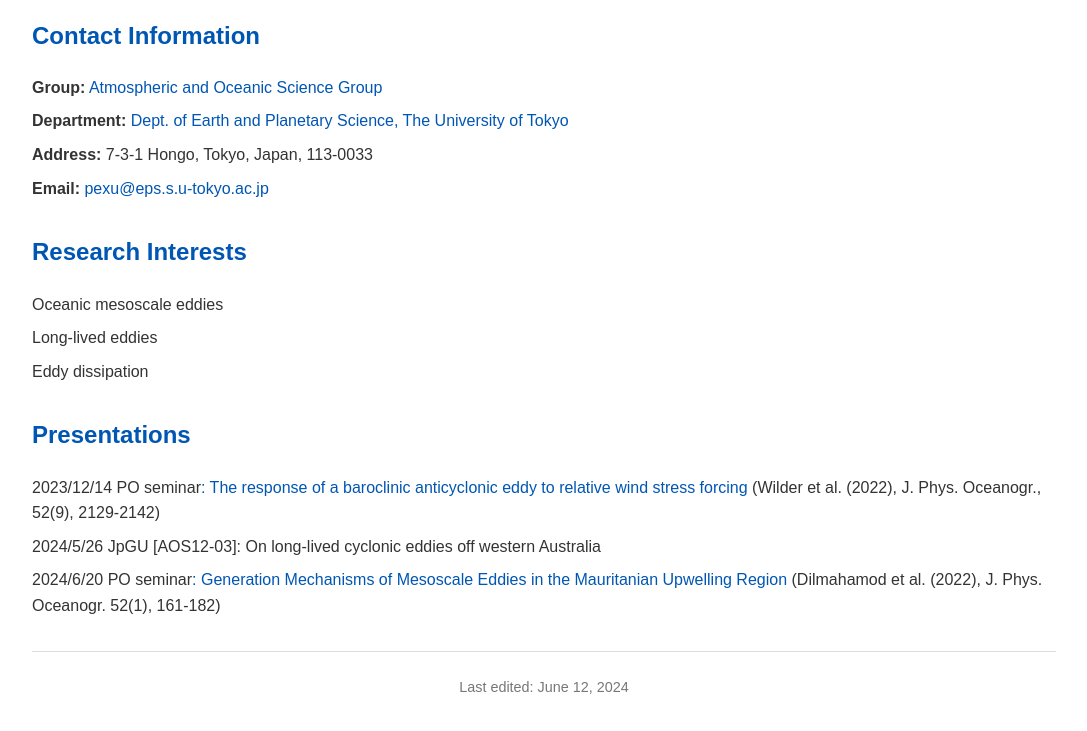
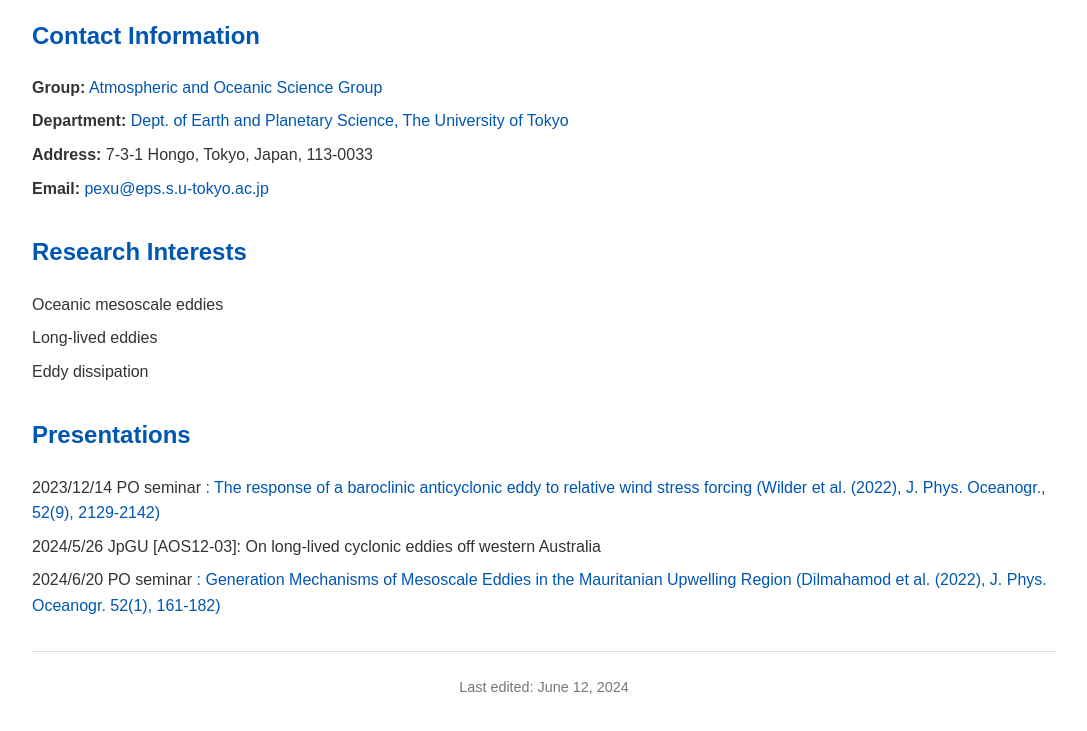
Before and after one commit to pexu1/pexu1.github.io, a plain HTML site: page index.html in a window 1280 px wide. Shown: the part 437-1168 px from the top of the page, without its empty margins (96-1183 px from the left). Drawn offline with Linux system fonts and the light colour scheme.

Commit message:
Update index.html

```diff
--- a/index.html
+++ b/index.html
@@ -85,9 +85,9 @@
     </div>
     <div class="presentations">
       <h2>Presentations</h2>
-      <p>2023/12/14 PO seminar<a href="https://www-aos.eps.s.u-tokyo.ac.jp/seminar_ocean2023.html">: The response of a baroclinic anticyclonic eddy to relative wind stress forcing<a href="https://journals.ametsoc.org/view/journals/phoc/52/9/JPO-D-22-0044.1.xml"></a> (Wilder et al. (2022), J. Phys. Oceanogr., 52(9), 2129-2142)</p>
+      <p>2023/12/14 PO seminar <a href="https://www-aos.eps.s.u-tokyo.ac.jp/seminar_ocean2023.html">: The response of a baroclinic anticyclonic eddy to relative wind stress forcing</a> <a href="https://journals.ametsoc.org/view/journals/phoc/52/9/JPO-D-22-0044.1.xml">(Wilder et al. (2022), J. Phys. Oceanogr., 52(9), 2129-2142)</a></p>
       <p>2024/5/26 JpGU [AOS12-03]: On long-lived cyclonic eddies off western Australia</p>
-      <p>2024/6/20 PO seminar<a href="https://www-aos.eps.s.u-tokyo.ac.jp/seminar_ocean.html">: Generation Mechanisms of Mesoscale Eddies in the Mauritanian Upwelling Region<a href="https://journals.ametsoc.org/view/journals/phoc/52/1/JPO-D-21-0092.1.xml"></a> (Dilmahamod et al. (2022), J. Phys. Oceanogr. 52(1), 161-182)</p>
+      <p>2024/6/20 PO seminar <a href="https://www-aos.eps.s.u-tokyo.ac.jp/seminar_ocean.html">: Generation Mechanisms of Mesoscale Eddies in the Mauritanian Upwelling Region</a> <a href="https://journals.ametsoc.org/view/journals/phoc/52/1/JPO-D-21-0092.1.xml">(Dilmahamod et al. (2022), J. Phys. Oceanogr. 52(1), 161-182)</a></p>
     </div>
     <div class="footer">
       <p>Last edited: June 12, 2024</p>
```
